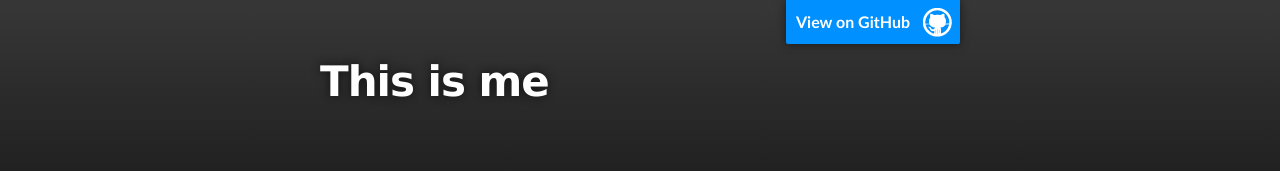
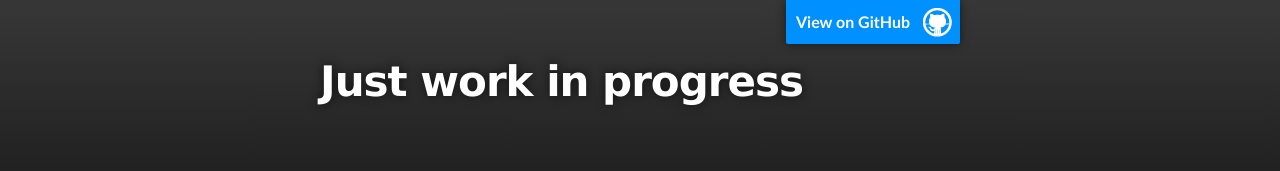
Before and after one commit to fkossyvas/fkossyvas.github.io, a plain HTML site: page index.html in a window 1280 px wide. Shown: the top 171 px of the page. Drawn offline with Linux system fonts and the light colour scheme.

Commit message:
Update index.html

```diff
--- a/index.html
+++ b/index.html
@@ -18,7 +18,7 @@
         <header class="inner">
           <a id="forkme_banner" href="https://github.com/fkossyvas">View on GitHub</a>
 
-          <h1 id="project_title">This is me</h1>
+          <h1 id="project_title">Just work in progress</h1>
           <h2 id="project_tagline"></h2>
 
         </header>
```
